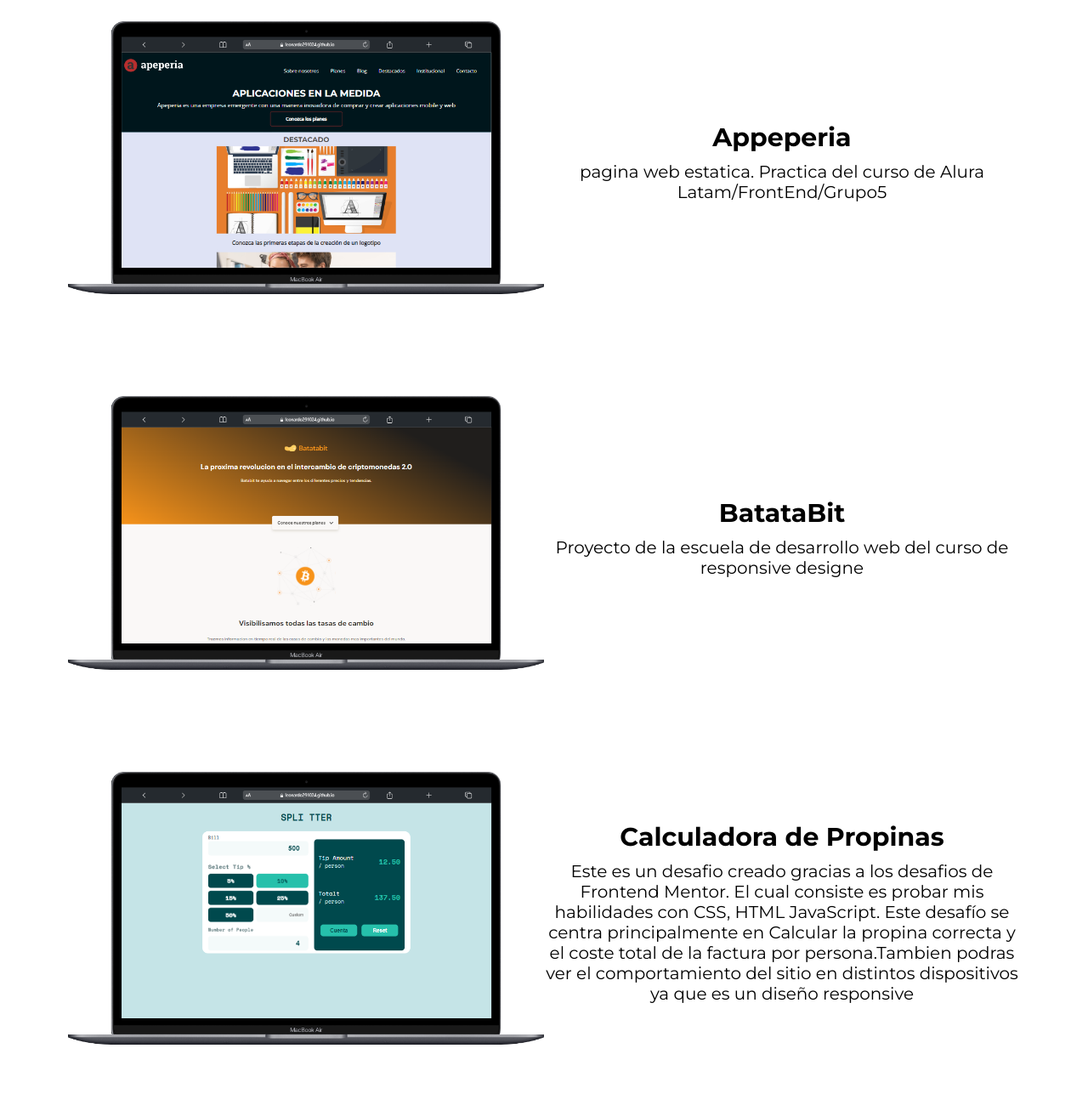
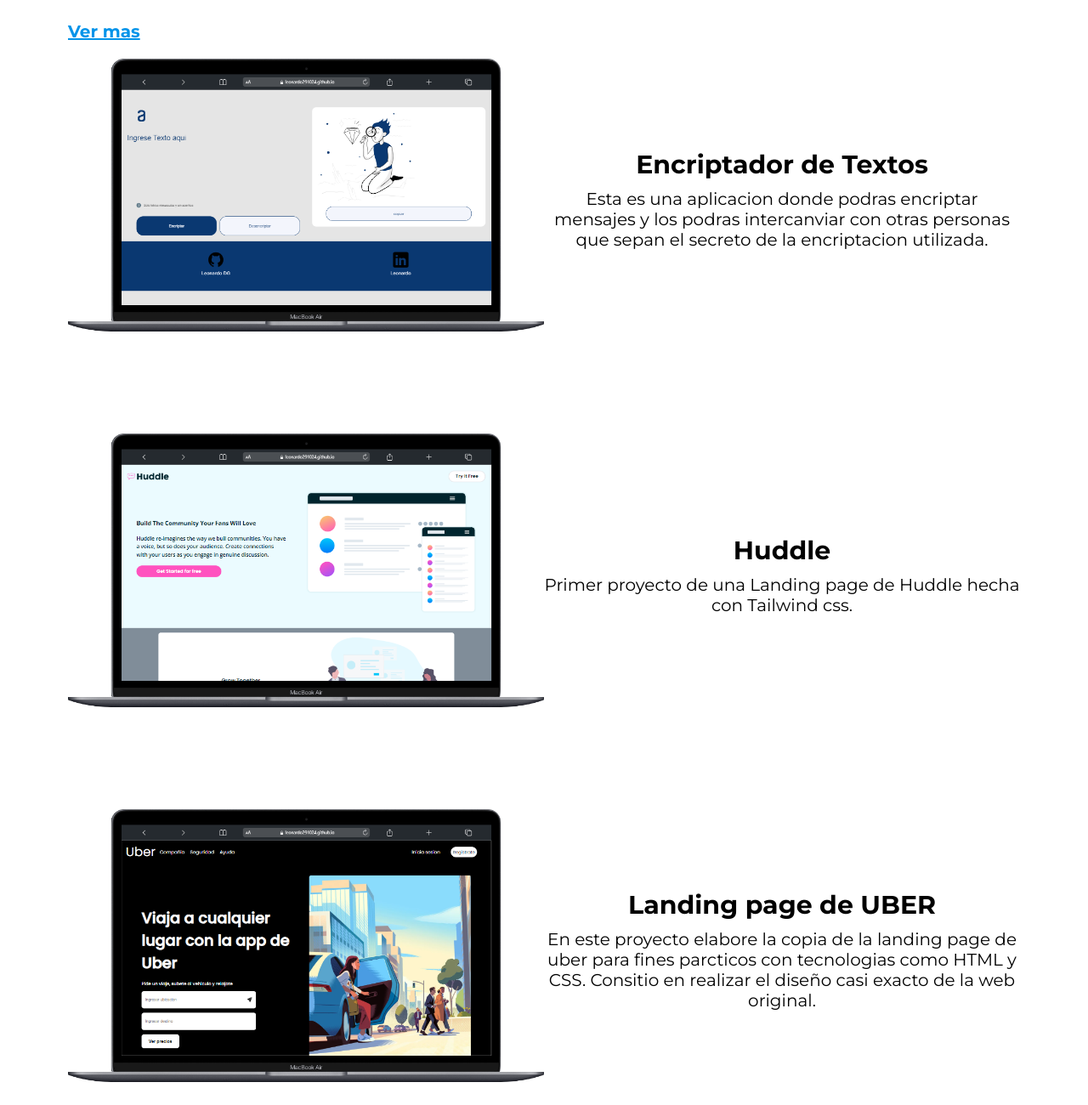
Before and after one commit to Leonardo291024/Leonardo__Diaz, a plain HTML site: page index.html in a window 1280 px wide. Shown: the part 2300-3600 px from the top of the page at 85% size. Drawn offline with Linux system fonts and the light colour scheme.

Commit message:
link para ver mas proyectos

```diff
--- a/index.html
+++ b/index.html
@@ -101,33 +101,7 @@
                 Aqui encontraras algunos de mis proyectos personales que cree. Cada proyecto cuenta con su caso de estudio.
             </p>
             <section class="container-proyectos" id="proyects">
-                <div class="proyecto">
-                    <img src="./imgs/imgs-proyects/appeperia.png" alt="">
-                    <div>
-                        <h2 class="subtitulos">Appeperia</h2>
-                        <p class="descripcion-proyectos">
-                            pagina web estatica. Practica del curso de Alura Latam/FrontEnd/Grupo5
-                        </p>
-                    </div>
-                </div>
-                <div class="proyecto">
-                    <img src="./imgs/imgs-proyects/batatabit.png" alt="">
-                    <div>
-                        <h2 class="subtitulos">BatataBit</h2>
-                        <p class="descripcion-proyectos">
-                            Proyecto de la escuela de desarrollo web del curso de responsive designe
-                        </p>
-                    </div>
-                </div>
-                <div class="proyecto">
-                    <img src="./imgs/imgs-proyects/calculadora-propinas.png" alt="">
-                    <div>
-                        <h2 class="subtitulos">Calculadora de Propinas</h2>
-                        <p class="descripcion-proyectos">
-                            Este es un desafio creado gracias a los desafios de Frontend Mentor. El cual consiste es probar mis habilidades con CSS, HTML JavaScript. Este desafío se centra principalmente en Calcular la propina correcta y el coste total de la factura por persona.Tambien podras ver el comportamiento del sitio en distintos dispositivos ya que es un diseño responsive
-                        </p>
-                    </div>
-                </div>
+                <a class="link-verMas" href="proyectos.html">Ver mas</a>
                 <div class="proyecto">
                     <img src="./imgs/imgs-proyects/encriptador-texto.png" alt="">
                     <div>
@@ -164,6 +138,7 @@
                         </p>
                     </div>
                 </div>
+                <a class="link-verMas" href="proyectos.html">Ver mas</a>
             </section>
         </section>
 
--- a/styles/proyectos.css
+++ b/styles/proyectos.css
@@ -1,6 +1,19 @@
 .proyectos{
     margin-top: 120px;
     padding: 20px;
+}
+
+.link-verMas{
+    display: inline-block;
+    text-align: end;
+    font-size: 20px;
+    color: var(--color_secondary);
+    font-weight: 700;
+    padding-bottom: 20px;
+}
+
+.link-verMas:hover{
+    color: black;
 }
 
 .container-proyectos{
```
Also changed, not shown: proyectos.html (+0 -3 lines).
